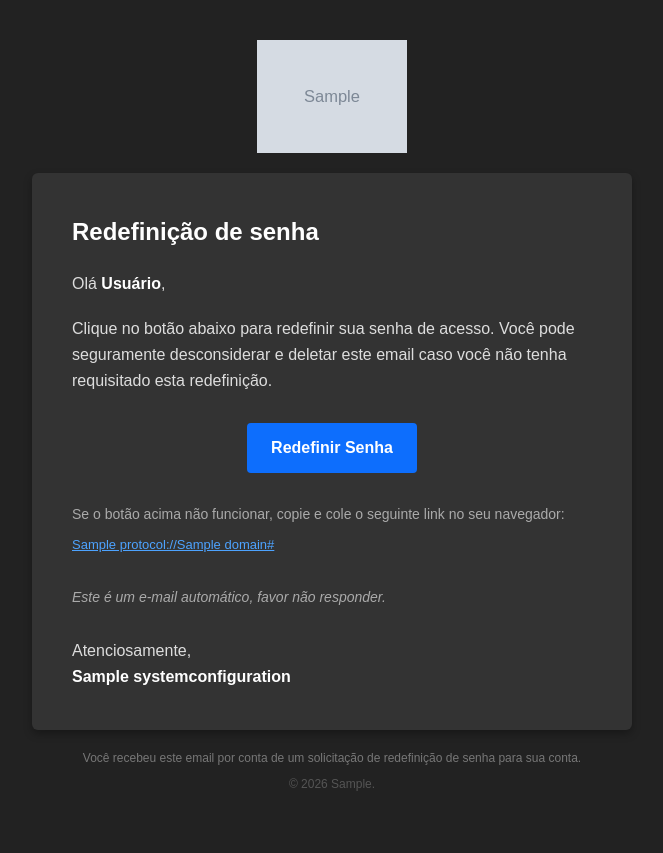
After one commit to rodrigoasn/GestaoFrotas, a Django app: template templates/registration/password_reset_email.html in a window 1280 px wide. The commit adds this page. Shown: the whole page, without its empty margins (308-971 px from the left). Run offline with Django 5.2, Linux system fonts and the light colour scheme; the template is opened without the code that fills it: most values are stand-ins (such as "Sample title", 1, 10 or a date in 2020); grey boxes marked "Sample" are stand-in pictures; some libraries are stand-ins or nearby versions.

Commit message:
feat: construído o esqueceu sua senha, com recuperação de senha via email estilizado com html

```diff
--- /dev/null
+++ b/core/templatetags/core_tags.py
@@ -0,0 +1,15 @@
+from django import template
+from core.models import SystemConfiguration
+
+register = template.Library()
+
+@register.simple_tag
+def get_system_configuration():
+    """
+    Retorna a instância única de SystemConfiguration.
+    Útil para templates de e-mail onde o context_processor não está disponível.
+    """
+    try:
+        return SystemConfiguration.objects.first()
+    except Exception:
+        return None
--- a/gestaoFrotas/urls.py
+++ b/gestaoFrotas/urls.py
@@ -2,6 +2,7 @@
 # IMPORTS
 # ────────────────────────────────────────────────────────────────────
 from django.contrib import admin
+from django.contrib.auth.views import PasswordResetView
 from django.conf.urls.i18n import i18n_patterns
 from django.urls import path, include
 from django.conf import settings
@@ -19,6 +20,10 @@ urlpatterns += i18n_patterns(
     path('admin/', admin.site.urls),
 
     # URLs de autenticação - é incluido várias URLs de autenticação através desta rota ex: login, logout, password_change, password_change/done, password_reset, password_reset/done, password_reset/confirm, password_reset/complete
+    path('accounts/password_reset/', PasswordResetView.as_view(
+        html_email_template_name='registration/password_reset_email.html',
+        email_template_name='registration/password_reset_email_text.txt'
+    ), name='password_reset'),
     path('accounts/', include('django.contrib.auth.urls')),
 
     # URLs da APP accounts
--- /dev/null
+++ b/templates/registration/password_reset_email.html
@@ -0,0 +1,131 @@
+{% load i18n %}
+{% load core_tags %}
+{% get_system_configuration as config %}
+
+<!DOCTYPE html PUBLIC "-//W3C//DTD XHTML 1.0 Transitional//EN" "http://www.w3.org/TR/xhtml1/DTD/xhtml1-transitional.dtd">
+<html xmlns="http://www.w3.org/1999/xhtml">
+<head>
+    <meta http-equiv="Content-Type" content="text/html; charset=UTF-8" />
+    <meta name="viewport" content="width=device-width, initial-scale=1.0"/>
+    <title>{% trans "Redefinição de Senha" %}</title>
+    <style type="text/css">
+        /* Reset styles */
+        body, table, td, a { -webkit-text-size-adjust: 100%; -ms-text-size-adjust: 100%; }
+        table, td { mso-table-lspace: 0pt; mso-table-rspace: 0pt; }
+        img { -ms-interpolation-mode: bicubic; border: 0; outline: none; text-decoration: none; }
+        table { border-collapse: collapse !important; }
+        body { height: 100% !important; margin: 0 !important; padding: 0 !important; width: 100% !important; font-family: Arial, sans-serif; background-color: #222222; color: #dddddd; }
+
+        /* Client specific fixes */
+        a[x-apple-data-detectors] { color: inherit !important; text-decoration: none !important; font-size: inherit !important; font-family: inherit !important; font-weight: inherit !important; line-height: inherit !important; }
+
+        /* Button style */
+        .btn-primary {
+            background-color: #0d6efd;
+            color: #ffffff;
+            font-family: Arial, sans-serif;
+            font-size: 16px;
+            font-weight: bold;
+            padding: 12px 24px;
+            text-decoration: none;
+            border-radius: 4px;
+            display: inline-block;
+            mso-padding-alt: 0;
+            text-align: center;
+        }
+    </style>
+</head>
+<body style="background-color: #222222; margin: 0; padding: 0;">
+
+    <!-- Main Wrapper -->
+    <table border="0" cellpadding="0" cellspacing="0" width="100%" style="background-color: #222222;">
+        <tr>
+            <td align="center" style="padding: 40px 10px;">
+
+                <!-- Logo -->
+                <table border="0" cellpadding="0" cellspacing="0" width="100%" style="max-width: 600px;">
+                    <tr>
+                        <td align="center" style="padding-bottom: 20px;">
+                            {% if config.image_logo %}
+                                <img src="{{ protocol }}://{{ domain }}{{ config.image_logo.url }}" alt="{{ config.nome_fantasia|default:'Gestão de Frotas' }}" style="display: block; width: 150px; max-width: 150px; height: auto;">
+                            {% else %}
+                                <h2 style="font-size: 24px; font-weight: bold; color: #ffffff; margin: 0;">{{ config.nome_fantasia|default:"Gestão de Frotas" }}</h2>
+                            {% endif %}
+                        </td>
+                    </tr>
+                </table>
+
+                <!-- Content Card -->
+                <table border="0" cellpadding="0" cellspacing="0" width="100%" style="max-width: 600px; background-color: #333333; border-radius: 6px; box-shadow: 0 4px 8px rgba(0,0,0,0.3);">
+                    <tr>
+                        <td align="left" style="padding: 40px; color: #dddddd; font-family: Arial, sans-serif; font-size: 16px; line-height: 1.6;">
+
+                            <!-- Title -->
+                            <h1 style="margin: 0 0 20px 0; color: #ffffff; font-size: 24px; font-weight: bold;">{% trans "Redefinição de senha" %}</h1>
+
+                            <!-- Greeting -->
+                            <p style="margin: 0 0 20px 0;">
+                                {% trans "Olá" %} <strong style="color: #ffffff;">{% firstof user.get_full_name user.email "Usuário" %}</strong>,
+                            </p>
+
+                            <!-- Message -->
+                            <p style="margin: 0 0 30px 0;">
+                                {% trans "Clique no botão abaixo para redefinir sua senha de acesso. Você pode seguramente desconsiderar e deletar este email caso você não tenha requisitado esta redefinição." %}
+                            </p>
+
+                            <!-- Call to Action -->
+                            <table border="0" cellpadding="0" cellspacing="0" width="100%">
+                                <tr>
+                                    <td align="center" style="padding-bottom: 30px;">
+                                        <a href="{{ protocol }}://{{ domain }}{% url 'password_reset_confirm' uidb64=uid token=token %}" class="btn-primary" style="color: #ffffff;">
+                                            {% trans "Redefinir Senha" %}
+                                        </a>
+                                    </td>
+                                </tr>
+                            </table>
+
+                            <!-- Fallback Link -->
+                            <p style="margin: 0 0 10px 0; font-size: 14px; color: #aaaaaa;">
+                                {% trans "Se o botão acima não funcionar, copie e cole o seguinte link no seu navegador:" %}
+                            </p>
+                            <p style="margin: 0 0 30px 0; font-size: 13px; word-break: break-all;">
+                                <a href="{{ protocol }}://{{ domain }}{% url 'password_reset_confirm' uidb64=uid token=token %}" style="color: #4da3ff; text-decoration: underline;">
+                                    {{ protocol }}://{{ domain }}{% url 'password_reset_confirm' uidb64=uid token=token %}
+                                </a>
+                            </p>
+
+                            <!-- Warning -->
+                            <p style="margin: 0 0 30px 0; font-size: 14px; color: #aaaaaa; font-style: italic;">
+                                {% trans "Este é um e-mail automático, favor não responder." %}
+                            </p>
+
+                            <!-- Sign off -->
+                            <p style="margin: 0;">
+                                {% trans "Atenciosamente," %}<br>
+                                <strong style="color: #ffffff;">{% firstof config.nome_fantasia "Suporte." %}</strong>
+                            </p>
+
+                        </td>
+                    </tr>
+                </table>
+
+                <!-- Footer -->
+                <table border="0" cellpadding="0" cellspacing="0" width="100%" style="max-width: 600px;">
+                    <tr>
+                        <td align="center" style="padding: 20px; color: #777777; font-family: Arial, sans-serif; font-size: 12px; line-height: 1.4;">
+                            <p style="margin: 0 0 10px 0;">
+                                {% trans "Você recebeu este email por conta de um solicitação de redefinição de senha para sua conta." %}
+                            </p>
+                            <p style="margin: 0; color: #555555;">
+                                &copy; {% now "Y" %} {{ config.razao_social|default:"Gestão de Frotas" }}.
+                            </p>
+                        </td>
+                    </tr>
+                </table>
+
+            </td>
+        </tr>
+    </table>
+
+</body>
+</html>
```
Also changed, not shown: templates/registration/base.html (+9 -11 lines), templates/registration/login.html (+5 -2 lines), templates/registration/password_reset_complete.html (added, +25 -0 lines), templates/registration/password_reset_confirm.html (added, +77 -0 lines), templates/registration/password_reset_done.html (added, +29 -0 lines), templates/registration/password_reset_email_text.txt (added, +14 -0 lines), templates/registration/password_reset_form.html (added, +55 -0 lines), core/templatetags/__init__.py (added).
